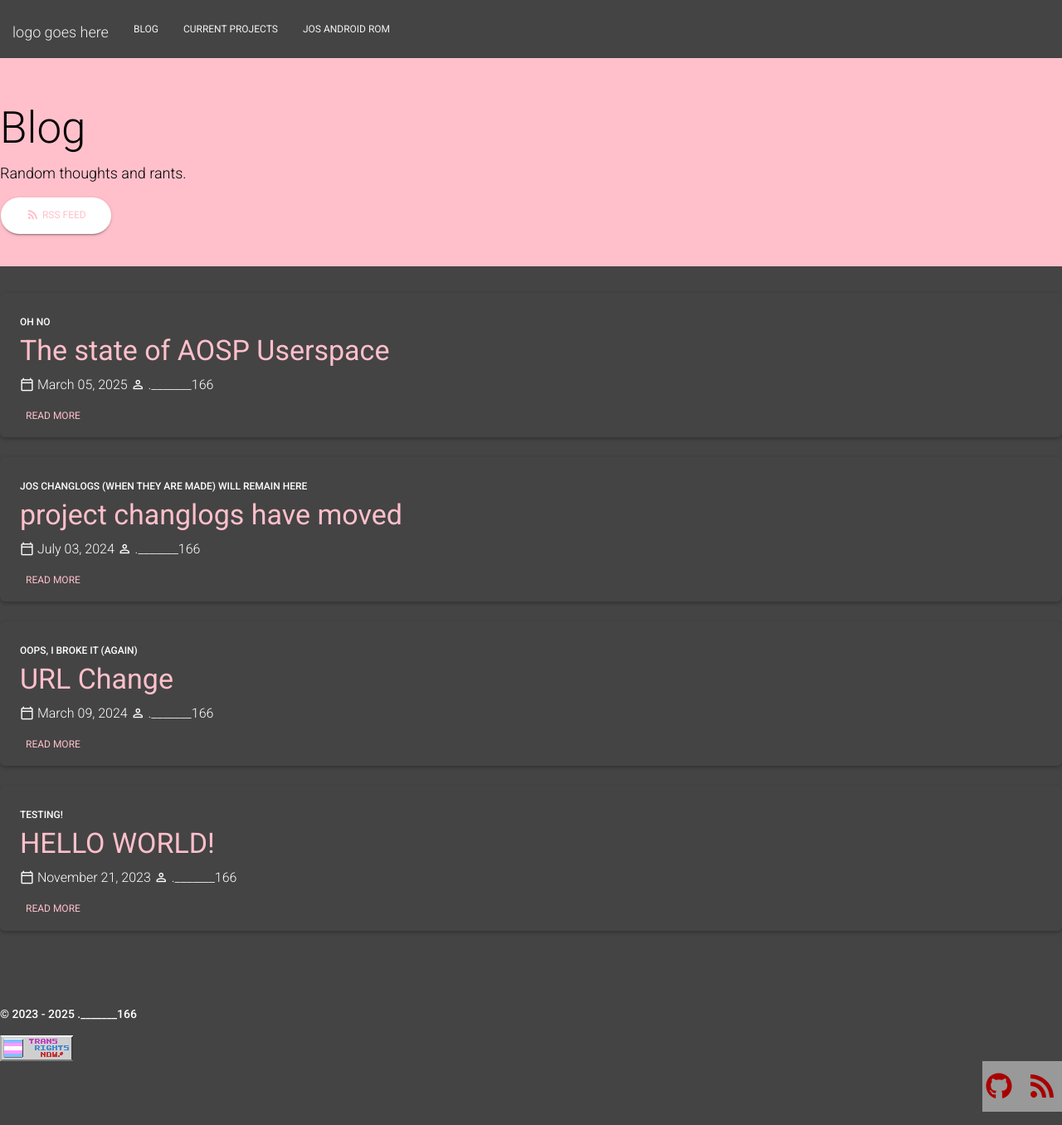
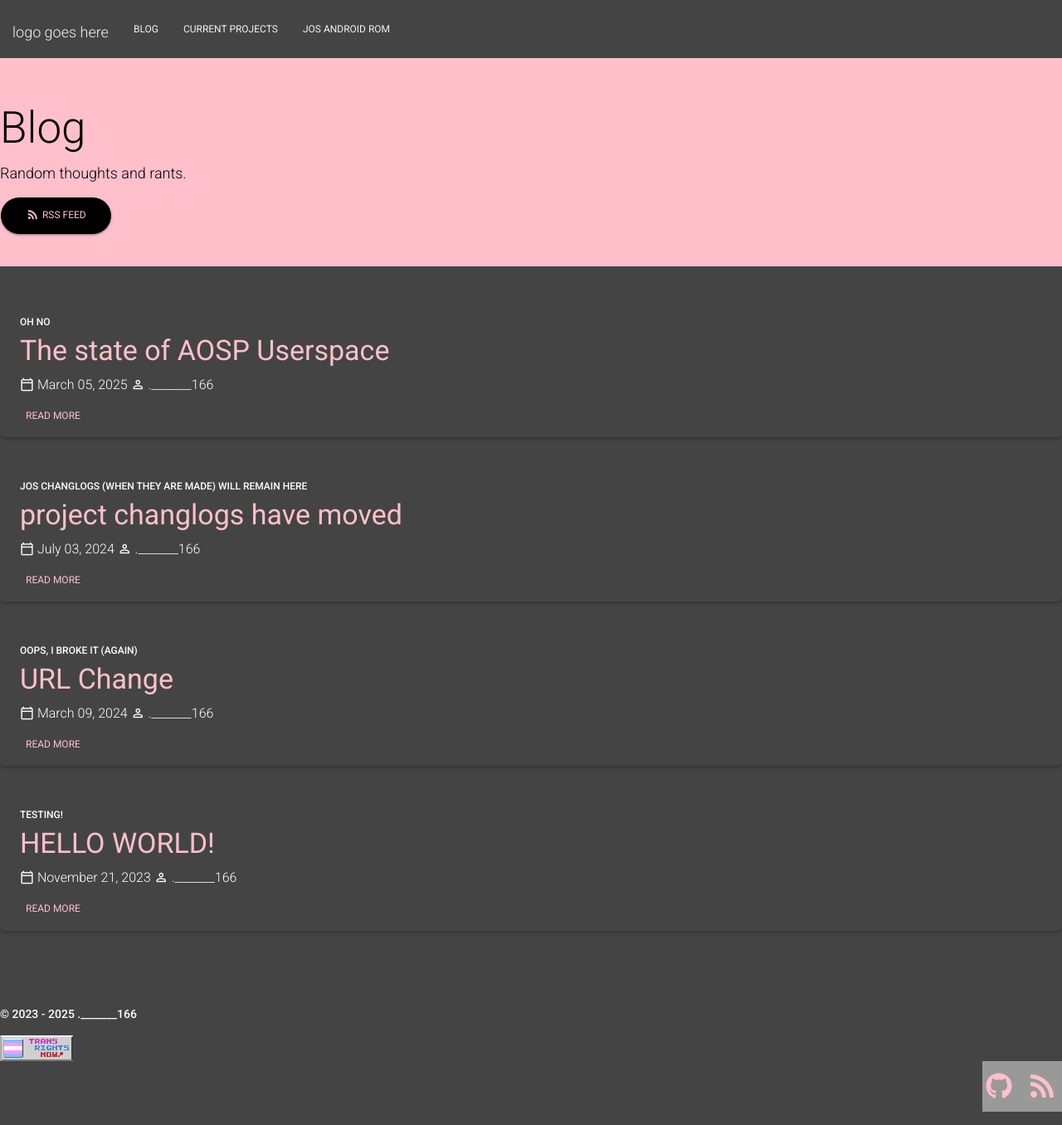
Before and after one commit to dot166/dot166.github.io, a Jekyll site: the page built from blog.html, in a window 1280 px wide and 1356 px high. Shown: the whole window at 83% size. Built offline with Jekyll 4.4.1, drawn with Linux system fonts in a browser that asks for light colours.

Commit message:
more fixes for broken styles

```diff
--- a/_sass/j/buttons.scss
+++ b/_sass/j/buttons.scss
@@ -37,7 +37,7 @@
     &,
     &:focus,
     &:hover {
-      background-color: white;
+      background-color: black;
       color: $brand-primary;
     }
     &:hover {
--- a/_sass/j/type.scss
+++ b/_sass/j/type.scss
@@ -62,7 +62,7 @@ b, strong{
 
 a{
   text-decoration: none;
-  color: #a80000;
+  color: #ffc0cb;
 
   &:hover,
   &:focus {
--- a/jOS/index.html
+++ b/jOS/index.html
@@ -9,9 +9,9 @@ title: jOS - Android ROM
       <div class="col-lg-5 text-center text-lg-left pb-10">
 
         <h1>jOS Android ROM</h1>
-        <p>A free and open-source android compatible operating system, based on <a class="btn j-btn-link text-white has-ripple" href="https://grapheneos.org/" target="_blank">GrapheneOS</a>.</p>
+        <p>A free and open-source android compatible operating system, based on <a class="btn j-btn-link text-black has-ripple" href="https://grapheneos.org/" target="_blank">GrapheneOS</a>.</p>
         <a class="btn btn-primary text-primary" href="https://github.com/dot166/jOS_manifest">Get the Source Code</a>
-        <!--<a class="btn btn-link text-white" href="{{ site.baseurl }}/jOS/Changelogs/">Changelogs</a>--><!-- Will replace with a get release button eventually -->
+        <!--<a class="btn btn-link text-black" href="{{ site.baseurl }}/jOS/Changelogs/">Changelogs</a>--><!-- Will replace with a get release button eventually -->
 
       </div>
       <!--<img alt="Home" src="{{ site.baseurl }}/assets/img/peek_device.png" class="welcome-image">-->
```
